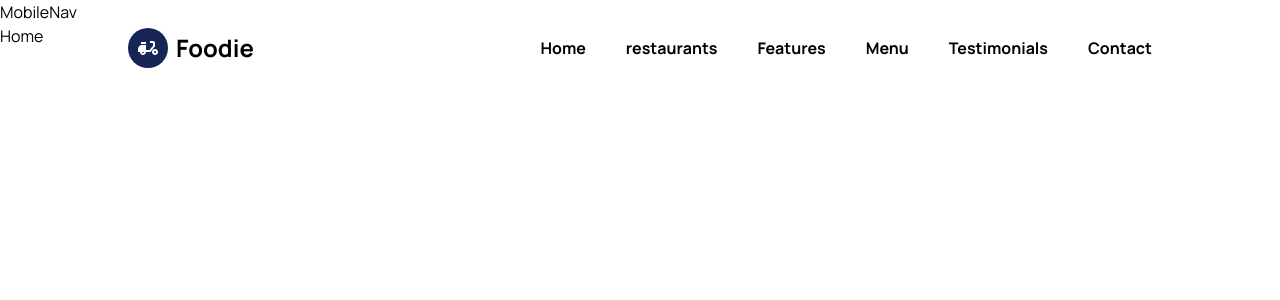
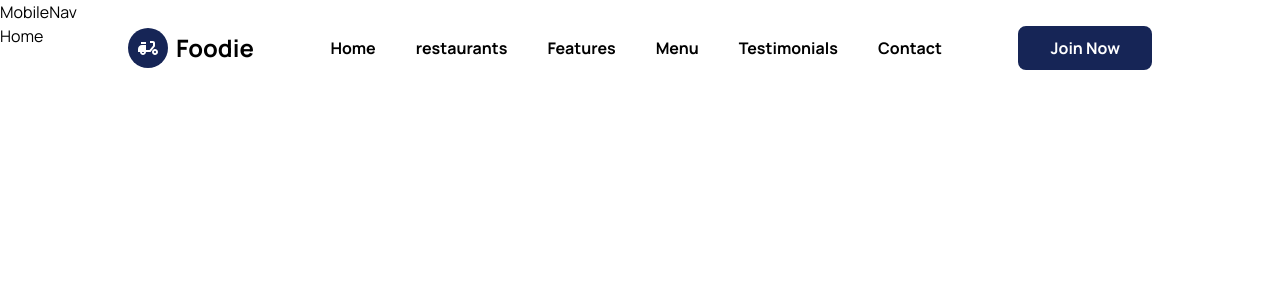
Before and after one commit to denisdiaconu/food-landing-page, a Next.js app: page / in a window 1280 px wide. Shown: the top 300 px of the page. Built offline with nearby package versions, Linux system fonts and the light colour scheme.

Commit message:
Add nav bar button

```diff
--- a/components/Home/Navbar/Nav.tsx
+++ b/components/Home/Navbar/Nav.tsx
@@ -28,6 +28,11 @@ const Nav = () => {
             );
           })}
         </div>
+        <div className="flex items-center space-x-4">
+          <button className="bg-blue-950 text-white font-bold px-8 py-2.5 rounded-lg hover:bg-black transition-all duration-300 cursor-pointer">
+            Join Now
+          </button>
+        </div>
       </div>
     </div>
   );
```
